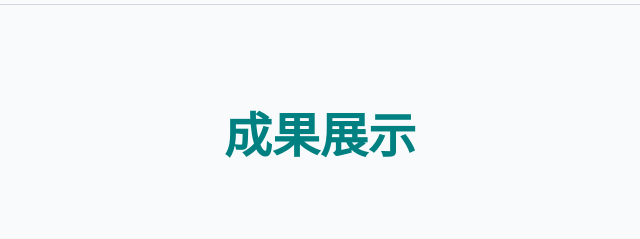
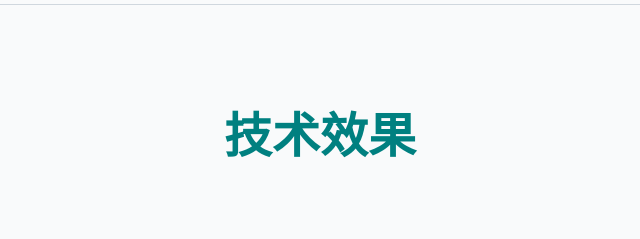
Before and after one commit to CyanM0un/DeserAnalyzer, a Flask app: page / in a window 1280 px wide. Shown: the part 4240-4479 px from the top of the page, without its empty margins (320-960 px from the left). Run offline with Flask 3, Linux system fonts and the light colour scheme; some libraries are stand-ins or nearby versions.

Commit message:
更新首页

```diff
--- a/flask_app/templates/index.html
+++ b/flask_app/templates/index.html
@@ -296,7 +296,7 @@
         <div class="container">
             <div class="row justify-content-center mb-5">
                 <div class="col-lg-8 text-center">
-                    <h2 class="section-title fw-bold">成果展示</h2>
+                    <h2 class="section-title fw-bold">技术效果</h2>
                 </div>
             </div>
             <!-- 滑块-->
```
